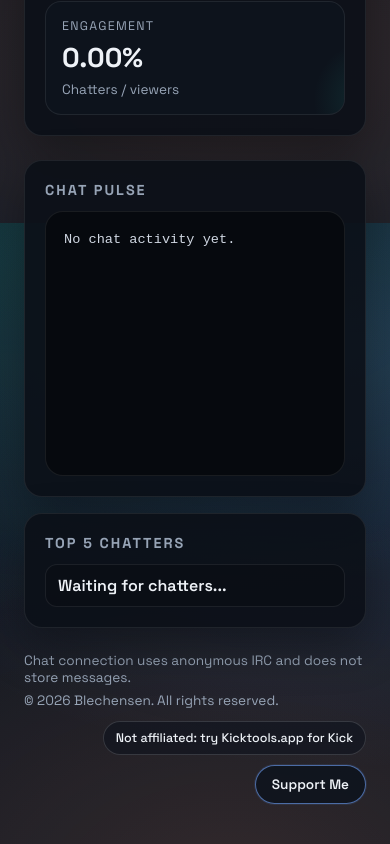
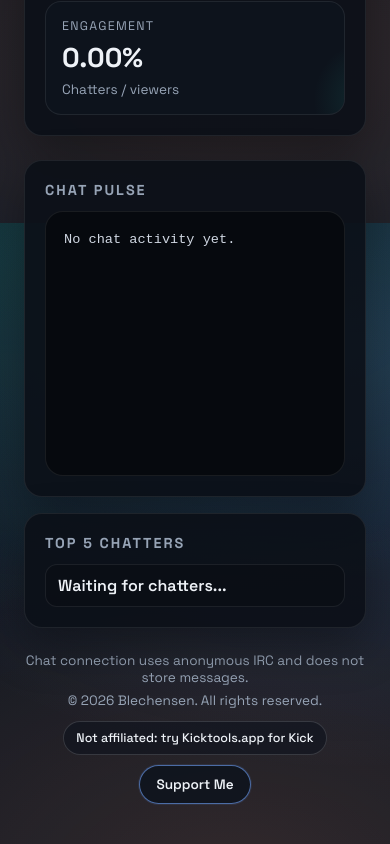
Before and after one commit to ablach-dev/botcheck-web, a Next.js app: page / in a window 390 px wide. Shown: the part 1465-2309 px from the top of the page. Built offline with nearby package versions, Linux system fonts and the light colour scheme.

Commit message:
Adjusted mobile footer

```diff
--- a/app/globals.css
+++ b/app/globals.css
@@ -443,4 +443,14 @@ body {
   .chat-log {
     max-height: 320px;
   }
+  .footer {
+    justify-content: center;
+    text-align: center;
+  }
+  .footer-left {
+    align-items: center;
+  }
+  .footer-right {
+    justify-content: center;
+  }
 }
```
